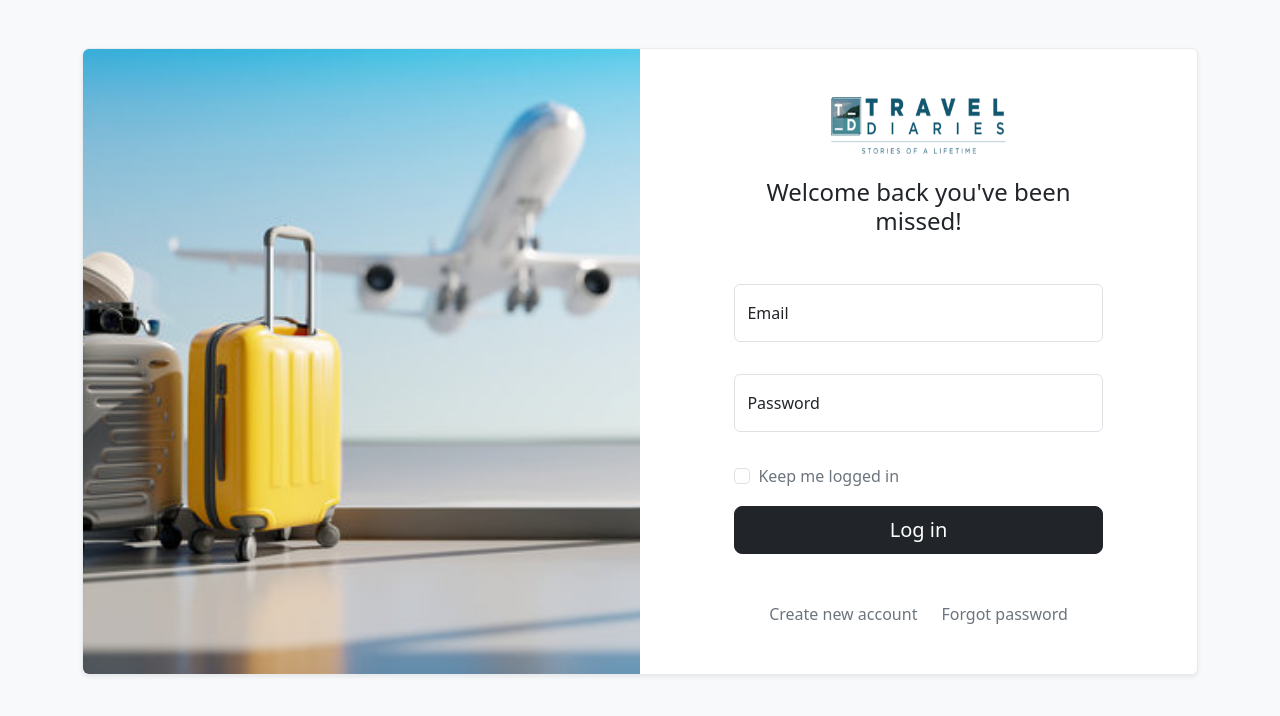
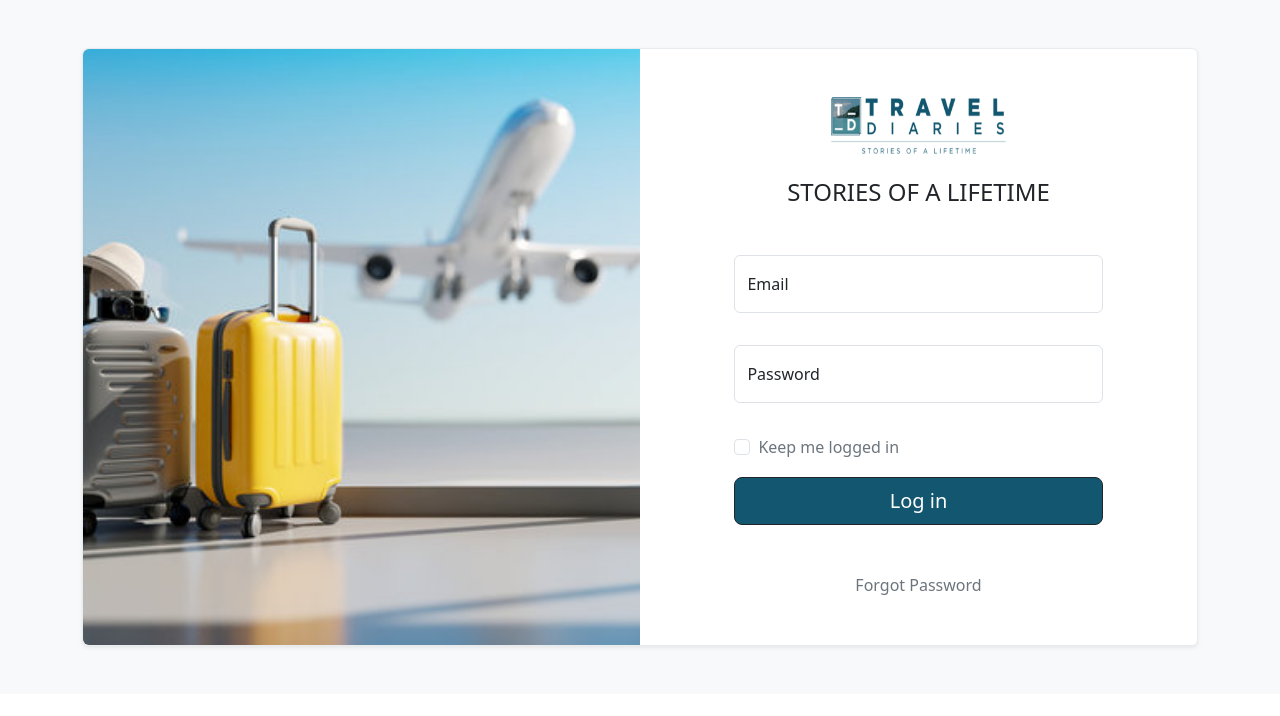
Before and after one commit to srinuegs/raja-gold-bluedart, an Angular app: page /login in a window 1280 px wide. Shown: the top 716 px of the page. Built offline with nearby package versions, Linux system fonts and the light colour scheme.

Commit message:
title changed

```diff
--- a/src/app/Components/header/header.component.html
+++ b/src/app/Components/header/header.component.html
@@ -23,12 +23,12 @@
           <li class="nav-item">
             <a class="nav-link" routerLink="/products" routerLinkActive="active">Products</a>
           </li>
-          <li class="nav-item">
+          <!-- <li class="nav-item">
             <a class="nav-link" routerLink="/login" routerLinkActive="active">Login</a>
-          </li>
-          <li class="nav-item">
+          </li> -->
+          <!-- <li class="nav-item">
             <a class="nav-link" routerLink="/signup" routerLinkActive="active">Signup</a>
-          </li>
+          </li> -->
         </ul>
       </div>
     </div>
--- a/src/app/Components/login/login.component.css
+++ b/src/app/Components/login/login.component.css
@@ -0,0 +1,3 @@
+.theme-color {
+    background-color: #12576F;
+}
--- a/src/app/Components/login/login.component.html
+++ b/src/app/Components/login/login.component.html
@@ -5,7 +5,8 @@
         <div class="card border-light-subtle shadow-sm">
           <div class="row g-0">
             <div class="col-12 col-md-6">
-              <img class="img-fluid rounded-start w-100 h-100 object-fit-cover" loading="lazy" src="../../../assets/Login/travel.jpg" alt="Welcome back you've been missed!">
+              <img class="img-fluid rounded-start w-100 h-100 object-fit-cover" loading="lazy"
+                src="../../../assets/Login/travel.jpg" alt="Welcome back you've been missed!">
             </div>
             <div class="col-12 col-md-6 d-flex align-items-center justify-content-center">
               <div class="col-12 col-lg-11 col-xl-10">
@@ -18,7 +19,7 @@
                             <img src="../../../assets/Logo/logo.png" alt="traveldairies Logo" width="175" height="57">
                           </a>
                         </div>
-                        <h4 class="text-center">Welcome back you've been missed!</h4>
+                        <h4 class="text-center" style="text-transform: uppercase;">Stories of a lifetime</h4>
                       </div>
                     </div>
                   </div>
@@ -27,13 +28,15 @@
                     <div class="row gy-3 overflow-hidden">
                       <div class="col-12">
                         <div class="form-floating mb-3">
-                          <input type="email" class="form-control" #email id="email" placeholder="name@example.com" required>
+                          <input type="email" class="form-control" #email id="email" placeholder="name@example.com"
+                            required>
                           <label for="email" class="form-label">Email</label>
                         </div>
                       </div>
                       <div class="col-12">
                         <div class="form-floating mb-3">
-                          <input type="password" class="form-control" #password id="password" placeholder="Password" required>
+                          <input type="password" class="form-control" #password id="password" placeholder="Password"
+                            required>
                           <label for="password" class="form-label">Password</label>
                         </div>
                       </div>
@@ -47,7 +50,7 @@
                       </div>
                       <div class="col-12">
                         <div class="d-grid">
-                          <button class="btn btn-dark btn-lg" type="submit">Log in</button>
+                          <button class="btn btn-dark btn-lg theme-color" type="submit">Log in</button>
                         </div>
                       </div>
                     </div>
@@ -55,8 +58,8 @@
                   <div class="row">
                     <div class="col-12">
                       <div class="d-flex gap-2 gap-md-4 flex-column flex-md-row justify-content-md-center mt-5">
-                        <a href="#!" class="link-secondary text-decoration-none">Create new account</a>
-                        <a href="#!" class="link-secondary text-decoration-none">Forgot password</a>
+                        <!-- <a href="#!" class="link-secondary text-decoration-none">Create new account</a> -->
+                        <a href="#!" class="link-secondary text-decoration-none">Forgot Password</a>
                       </div>
                     </div>
                   </div>
--- a/src/index.html
+++ b/src/index.html
@@ -2,7 +2,7 @@
 <html lang="en">
 <head>
   <meta charset="utf-8">
-  <title>Angular17old</title>
+  <title>Travel Diaries &#8211; Travel Diaries</title>
   <base href="/">
   <meta name="viewport" content="width=device-width, initial-scale=1">
   <link rel="icon" type="image/x-icon" href="favicon.ico">
```
